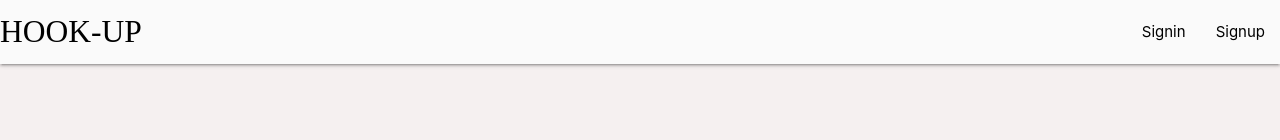
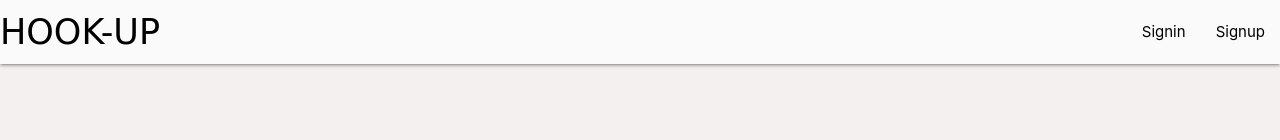
Before and after one commit to patisubhakanta/hookup-team, a React (Create React App) app in the folder client/: page /signin in a window 1280 px wide. Shown: the top 140 px of the page. Built offline with nearby package versions, Linux system fonts and the light colour scheme; a web font is replaced by a local one.

Commit message:
update with painting and photography

```diff
--- a/client/src/components/Navbar.js
+++ b/client/src/components/Navbar.js
@@ -60,7 +60,7 @@ const NavBar = ()=>{
     return(
         <nav >
         <div className="nav-wrapper" style={{backgroundColor:"#fafafa"}}>
-          <Link to={state?"/":"/signin"} className="brand-logo left">HOOK-UP</Link>
+          <Link to={state?"/":"/signin"} className=" left" style={{fontSize:'35px',fontFamily:'Comic Sans MS'}}>HOOK-UP</Link>
           <ul id="nav-mobile" className="right">
              {renderList()}
 
--- a/client/src/components/screens/CreatePost.js
+++ b/client/src/components/screens/CreatePost.js
@@ -89,7 +89,7 @@ const CretePost = ()=>{
              />
            <div className="file-field input-field">
             <div className="btn #64b5f6 blue darken-1">
-                <span>Uplaod Image</span>
+                <span>Upload Image</span>
                 <input type="file" onChange={(e)=>setImage(e.target.files[0])} />
             </div>
             <div className="file-path-wrapper">
--- a/client/src/components/screens/Home.js
+++ b/client/src/components/screens/Home.js
@@ -117,7 +117,7 @@ const Home  = ()=>{
            {
                data.map(item=>{
                    return(
-                       <div className="card home-card "  key={item._id} style={{padding:"7px"}}  >
+                       <div className=" home-card "  key={item._id} style={{padding:"7px",borderRadius:'13px'}}  >
                             <h5 style={{padding:"5px"}}><Link to={item.postedBy._id !== state._id?"/profile/"+item.postedBy._id :"/profile"  }>{item.postedBy.name}</Link> {item.postedBy._id == state._id
                             && <i className="material-icons" style={{
                                 float:"right"
@@ -128,7 +128,7 @@ const Home  = ()=>{
                             }</h5>
                             <h5> <i style={{fontFamily: "sans-serif"}}>Skill</i> : <span style={{color: "blue"}}>#{item.title}</span> </h5>
                             <div className="card-image">
-                                <img  style={{width: '100%', height: '140px'}}src={item.photo}/>
+                                <img  style={{width: '100%', height: '200px'}}src={item.photo}/>
                             </div>
                             <div className="card-content">
 
```
